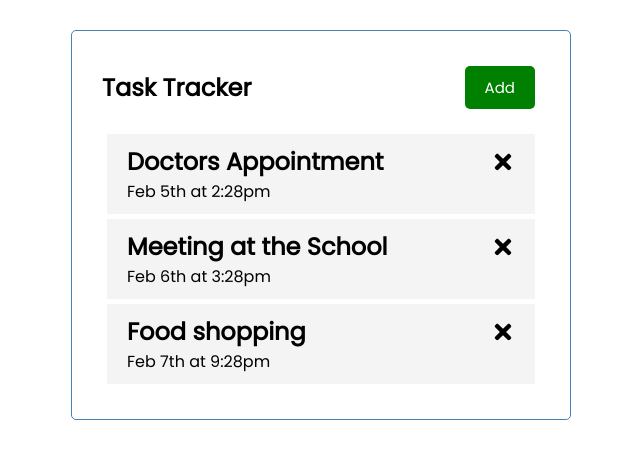
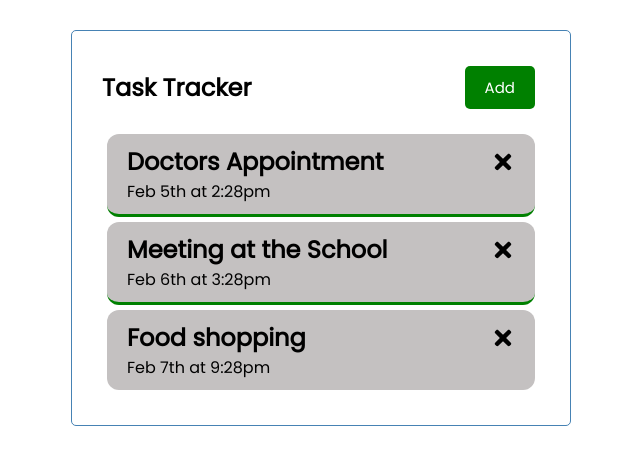
Before and after one commit to haamid10/Task-Tracker-with-Gsap, a React (Create React App) app: page / in a window 1280 px wide. Shown: the top 464 px of the page, without its empty margins (319-959 px from the left). Built offline with nearby package versions, Linux system fonts and the light colour scheme.

Commit message:
ad rminder that will make sure if the task is done

```diff
--- a/src/App.jsx
+++ b/src/App.jsx
@@ -26,10 +26,15 @@ const deleteBtn= (id) =>{
    setTasks(tasks.filter((task)=>task.id !== id))
   console.log(id)
 }
+// toggle Reminder
+const toggleReminder =(id) =>{
+  setTasks(tasks.map((task)=>task.id == id ?{...task,reminder:!task.reminder}: task ))
+  console.log(id)
+}
   return (
     <div className="container">
       <Header />
-      <Tasks  tasks={tasks} onDelete={deleteBtn}/>
+      <Tasks  onToggle={toggleReminder} tasks={tasks} onDelete={deleteBtn}/>
       <h1  ></h1>
     </div>
   )
--- a/src/components/Task.jsx
+++ b/src/components/Task.jsx
@@ -1,9 +1,9 @@
 import {FaTimes} from "react-icons/fa"
 
-const Task = ({task, onDelete}) => {
+const Task = ({task, onDelete,onToggle}) => {
 
   return (
-    <div className="task">
+    <div className={`task ${task.reminder ? 'reminder': ""}`} onDoubleClick={()=>onToggle(task.id)}>
       <h2>{task.text}
        <FaTimes onClick={()=>onDelete(task.id)}/></h2>
 
--- a/src/components/Tasks.jsx
+++ b/src/components/Tasks.jsx
@@ -1,11 +1,11 @@
 
 import Task from "./Task"
-const Tasks = ({tasks, onDelete}) => {
+const Tasks = ({tasks, onDelete ,onToggle}) => {
   return (
     <div >
       {/* {tasks.map((task)=><h2>{task.id}</h2>)} */}
       {tasks.map((task)=>
-      <Task key={task.id}  task={task}  onDelete={onDelete}/>
+      <Task key={task.id}  task={task} onToggle={onToggle} onDelete={onDelete}/>
       )}
 
 
--- a/src/index.css
+++ b/src/index.css
@@ -57,14 +57,16 @@ body {
 }
 
 .task {
-  background: #f4f4f4;
+  background: #c4c1c1;
   margin: 5px;
   padding: 10px 20px;
   cursor: pointer;
+  border-radius: 12px;
 }
 
 .task.reminder {
-  border-left: 5px solid green;
+  border-bottom: 3px solid green;
+
 }
 
 .task h2 {
```
